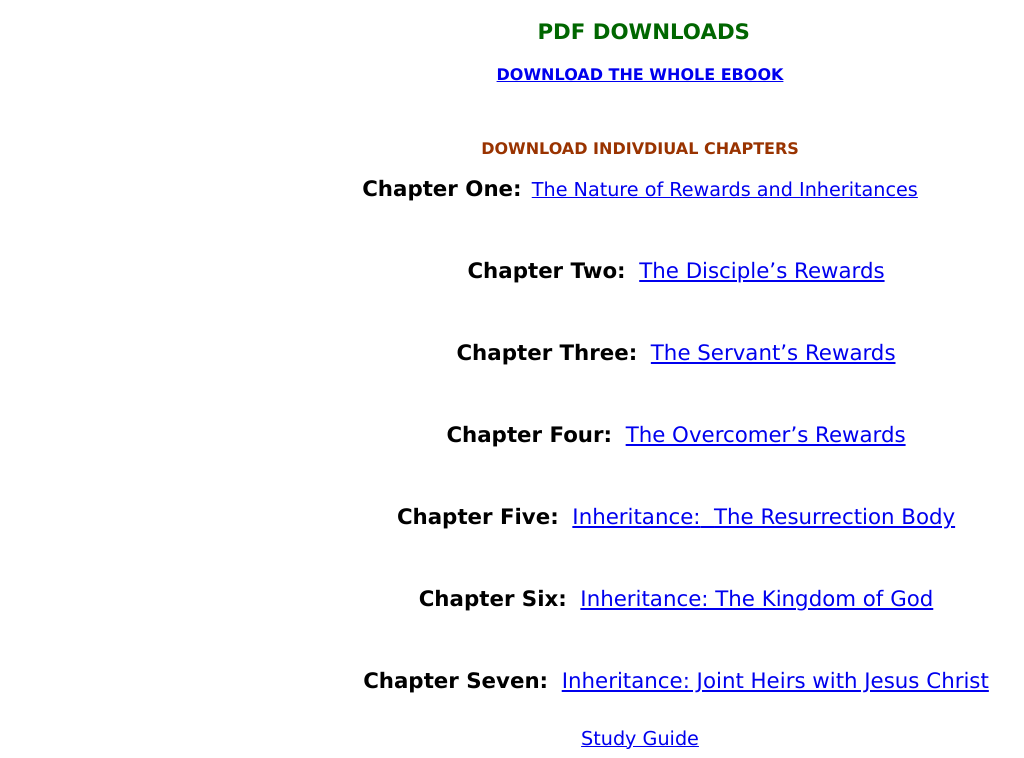
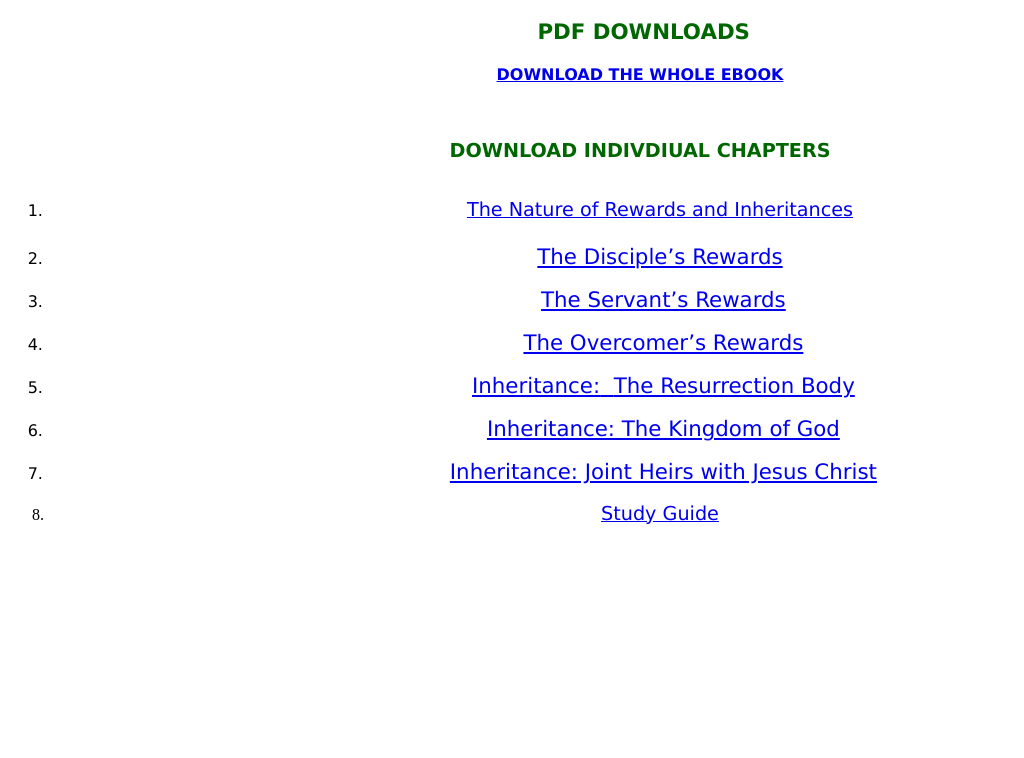
Before and after one commit to johnedmiston/rewards, a plain HTML site: page index.html in a window 1280 px wide. Shown: the part 1653-2411 px from the top of the page, without its empty margins (0-1024 px from the left). After the commit the page ends 2194 px from the top, so only its background shows below. Drawn offline with Linux system fonts and the light colour scheme.

Commit message:
Add files via upload

```diff
--- a/index.html
+++ b/index.html
@@ -77,54 +77,31 @@ ebooks like it at the following link:<span style="">&nbsp; </span></span></big><
 <br style="font-family: Verdana; font-weight: bold;">
 
 <div style="text-align: center;"><span style="font-family: Verdana; font-weight: bold;"></span><br>
-<span style="font-family: Verdana; font-weight: bold; color: rgb(153, 51, 0);">DOWNLOAD
-INDIVDIUAL CHAPTERS</span><br style="font-family: Verdana;">
+<big><span style="font-family: Verdana; font-weight: bold; color: rgb(0, 102, 0);">DOWNLOAD
+INDIVDIUAL CHAPTERS</span></big><br style="font-family: Verdana;">
 <br style="font-family: Verdana;">
 </div>
 
-<div style="text-align: center; font-family: Verdana;"><small><span style="font-weight: bold;"><span style="font-size: 16pt;">Chapter One:</span></span></small>&nbsp; <big><a href="chapters/1_Nature_Of_Rewards.pdf">The
+<ol style="text-align: center;">
+
+  <li style="font-family: Verdana;"> <b style=""><span style="font-size: 16pt;"></span></b><big><a href="chapters/1_Nature_Of_Rewards.pdf">The
 Nature of Rewards and Inheritances</a><br>
-</big>
-</div>
-
-<p class="MsoNormal" style="margin-left: 0.75in; text-indent: 0in; text-align: center; font-family: Verdana;"><big><span style="font-size: 16pt;"></span></big><b style=""><span style="font-size: 16pt;"><br>
-</span></b></p>
-
-<p class="MsoNormal" style="margin-left: 0.75in; text-indent: 0in; text-align: center; font-family: Verdana;"><b style=""><span style="font-size: 16pt;">Chapter
-Two:</span></b><span style="font-size: 16pt;"><span style="">&nbsp; </span><a href="chapters/2_The_Disciples_Reward.pdf">The
-Disciple&#8217;s Rewards</a><o:p></o:p></span></p>
-
-<p class="MsoListParagraph" style="margin-left: 1in; text-indent: 0in; text-align: center; font-family: Verdana;"><span style="font-size: 16pt;"><o:p>&nbsp;</o:p></span></p>
-
-<p class="MsoNormal" style="margin-left: 0.75in; text-indent: 0in; text-align: center; font-family: Verdana;"><b style=""><span style="font-size: 16pt;">Chapter
-Three:</span></b><span style="font-size: 16pt;"><span style="">&nbsp; </span><a href="chapters/3_The_Servants_Reward.pdf">The
-Servant&#8217;s Rewards</a><o:p></o:p></span></p>
-
-<p class="MsoListParagraph" style="margin-left: 1in; text-indent: 0in; text-align: center; font-family: Verdana;"><span style="font-size: 16pt;"><o:p>&nbsp;</o:p></span></p>
-
-<p class="MsoNormal" style="margin-left: 0.75in; text-indent: 0in; text-align: center; font-family: Verdana;"><b style=""><span style="font-size: 16pt;">Chapter
-Four:</span></b><span style="font-size: 16pt;"><span style="">&nbsp; </span><a href="chapters/4_The%20Overcomers_Reward.pdf">The Overcomer&#8217;s Rewards</a><o:p></o:p></span></p>
-
-<p class="MsoListParagraph" style="margin-left: 1in; text-indent: 0in; text-align: center; font-family: Verdana;"><span style="font-size: 16pt;"><o:p>&nbsp;</o:p></span></p>
-
-<p class="MsoNormal" style="margin-left: 0.75in; text-indent: 0in; text-align: center; font-family: Verdana;"><b style=""><span style="font-size: 16pt;">Chapter
-Five:</span></b><span style="font-size: 16pt;"><span style="">&nbsp; </span><a href="chapters/5_Inheritance_Resurrection.pdf">Inheritance:<span style="">&nbsp; </span>The Resurrection Body</a><o:p></o:p></span></p>
-
-<p class="MsoListParagraph" style="margin-left: 1in; text-indent: 0in; text-align: center; font-family: Verdana;"><span style="font-size: 16pt;"><o:p>&nbsp;</o:p></span></p>
-
-<p class="MsoNormal" style="margin-left: 0.75in; text-indent: 0in; text-align: center; font-family: Verdana;"><b style=""><span style="font-size: 16pt;">Chapter
-Six:</span></b><span style="font-size: 16pt;"><span style="">&nbsp; </span><a href="chapters/6_Inheritance_Kingdom.pdf">Inheritance:
-The Kingdom of God</a><o:p></o:p></span></p>
-
-<p class="MsoListParagraph" style="margin-left: 1in; text-indent: 0in; text-align: center; font-family: Verdana;"><span style="font-size: 16pt;"><o:p>&nbsp;</o:p></span></p>
-
-<p class="MsoNormal" style="margin-left: 0.75in; text-indent: 0in; text-align: center; font-family: Verdana;"><b style=""><span style="font-size: 16pt;">Chapter
-Seven:</span></b><span style="font-size: 16pt;"><span style="">&nbsp; </span><a href="chapters/7_Inheritance_Joint_Heirs.pdf">Inheritance: Joint Heirs
-with Jesus Christ</a></span></p>
-
-<div style="text-align: center;"><br>
-<a style="font-family: Verdana;" href="chapters/8_Study_Guide.pdf"><big>Study
+    <br>
+    </big></li>
+  <li style="font-family: Verdana;"><b style=""><span style="font-size: 16pt;"></span></b><span style="font-size: 16pt;"><span style=""></span><a href="chapters/2_The_Disciples_Reward.pdf">The
+Disciple&#8217;s Rewards</a><o:p></o:p></span></li>
+  <br>
+  <li style="font-family: Verdana;"><span style="font-size: 16pt;"><o:p>&nbsp;</o:p></span><b style=""><span style="font-size: 16pt;"></span></b><span style="font-size: 16pt;"><span style=""></span><a href="chapters/3_The_Servants_Reward.pdf">The
+Servant&#8217;s Rewards</a><o:p></o:p></span></li><br>
+  <li style="font-family: Verdana;"><span style="font-size: 16pt;"><o:p>&nbsp;</o:p></span><span style="font-size: 16pt;"><span style=""></span><a href="chapters/4_The%20Overcomers_Reward.pdf">The Overcomer&#8217;s Rewards</a><o:p></o:p></span></li><br>
+  <li style="font-family: Verdana;"><span style="font-size: 16pt;"><o:p>&nbsp;</o:p></span><b style=""><span style="font-size: 16pt;"></span></b><span style="font-size: 16pt;"><span style=""></span><a href="chapters/5_Inheritance_Resurrection.pdf">Inheritance:<span style="">&nbsp; </span>The Resurrection Body</a><o:p></o:p></span></li><br>
+  <li style="font-family: Verdana;"><span style="font-size: 16pt;"><o:p>&nbsp;</o:p></span><b style=""><span style="font-size: 16pt;"></span></b><span style="font-size: 16pt;"><span style=""></span><a href="chapters/6_Inheritance_Kingdom.pdf">Inheritance:
+The Kingdom of God</a><o:p></o:p></span></li><br>
+  <li style="font-family: Verdana;"><span style="font-size: 16pt;"><o:p>&nbsp;</o:p></span><b style=""><span style="font-size: 16pt;"></span></b><span style="font-size: 16pt;"><span></span><a href="chapters/7_Inheritance_Joint_Heirs.pdf">Inheritance: Joint Heirs
+with Jesus Christ</a></span></li><br>
+  <li><a style="font-family: Verdana;" href="chapters/8_Study_Guide.pdf"><big>Study
 Guide</big></a><br>
-</div>
+  </li>
+</ol>
 
 </body></html>
```
